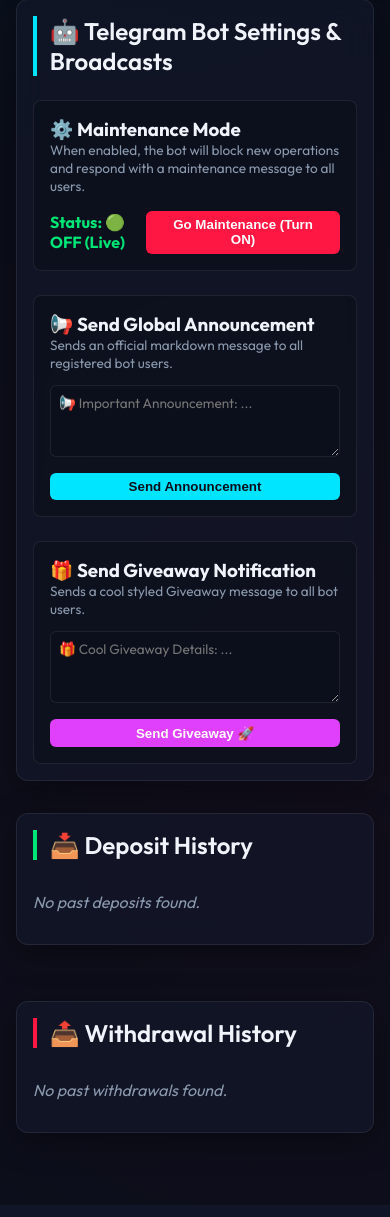
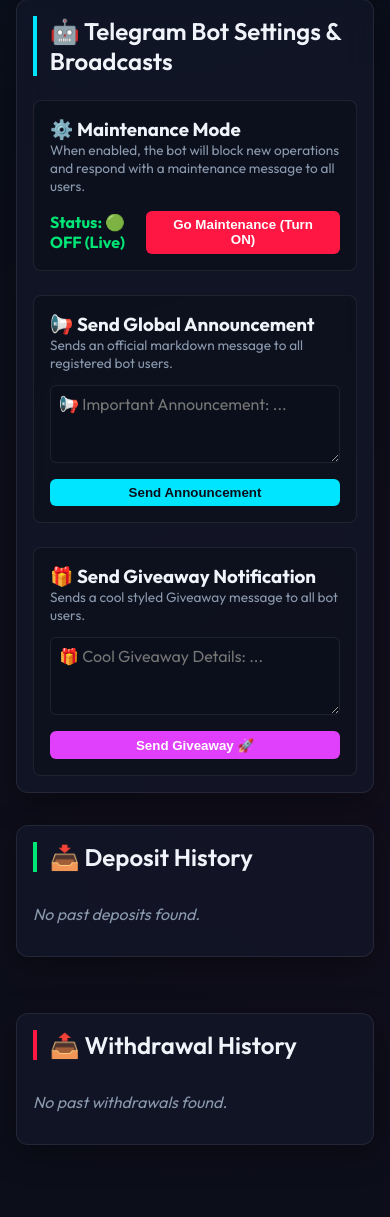
Before and after one commit to Hengsadboy/sony, a FastAPI app: template templates/dashboard.html in a window 390 px wide. Shown: the part 1068-2285 px from the top of the page. Run offline with FastAPI, Linux system fonts and the light colour scheme; the template is opened without the code that fills it, so the values that code supplies are empty.

Commit message:
Disable user zooming on mobile viewport and set mobile input font-size to 16px to prevent automatic zooming on iOS/Android

```diff
--- a/static/css/style.css
+++ b/static/css/style.css
@@ -363,6 +363,7 @@ tr:hover {
 
   .form-input {
     width: 100% !important;
+    font-size: 16px !important;
   }
 
   button {
--- a/templates/base.html
+++ b/templates/base.html
@@ -2,7 +2,7 @@
 <html lang="en">
 <head>
     <meta charset="UTF-8">
-    <meta name="viewport" content="width=device-width, initial-scale=1.0">
+    <meta name="viewport" content="width=device-width, initial-scale=1.0, maximum-scale=1.0, user-scalable=no">
     <title>{% block title %}Trading Admin{% endblock %}</title>
     <link rel="stylesheet" href="/static/css/style.css">
     {% block head %}{% endblock %}
```
